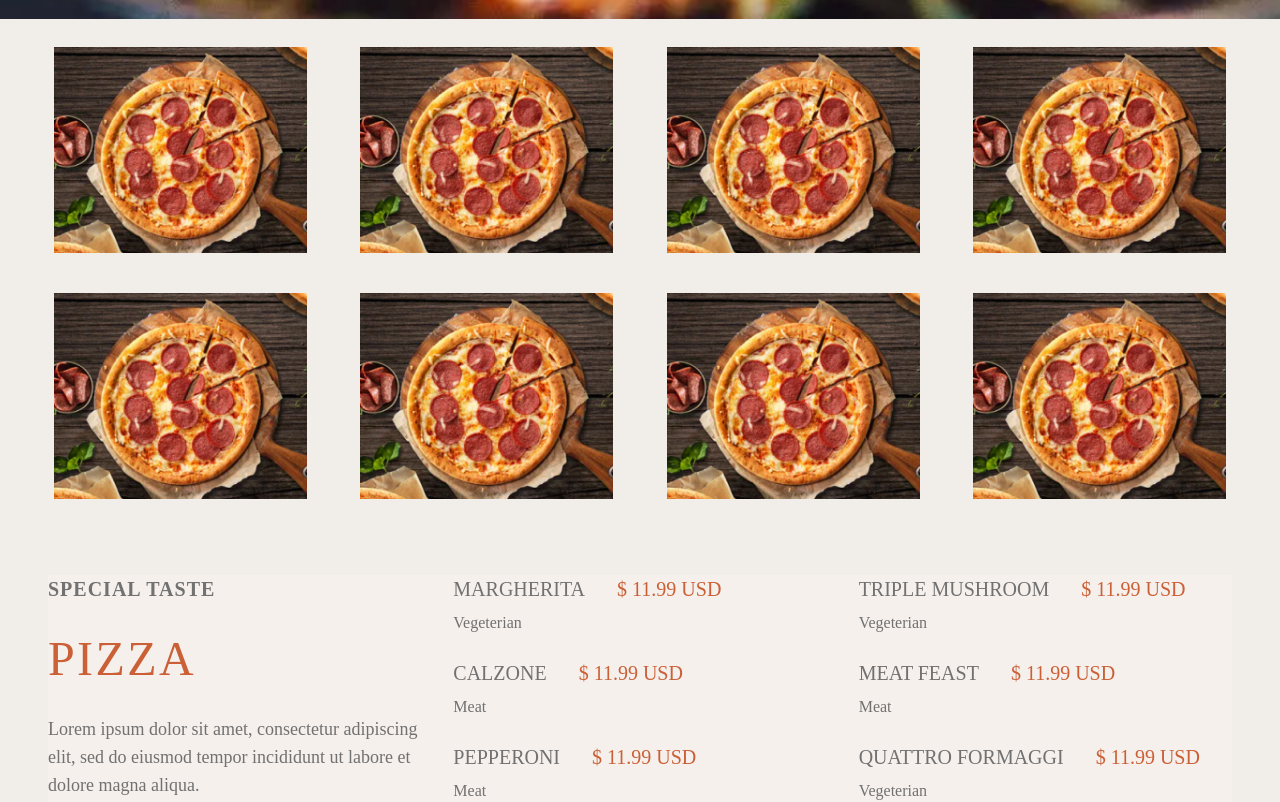
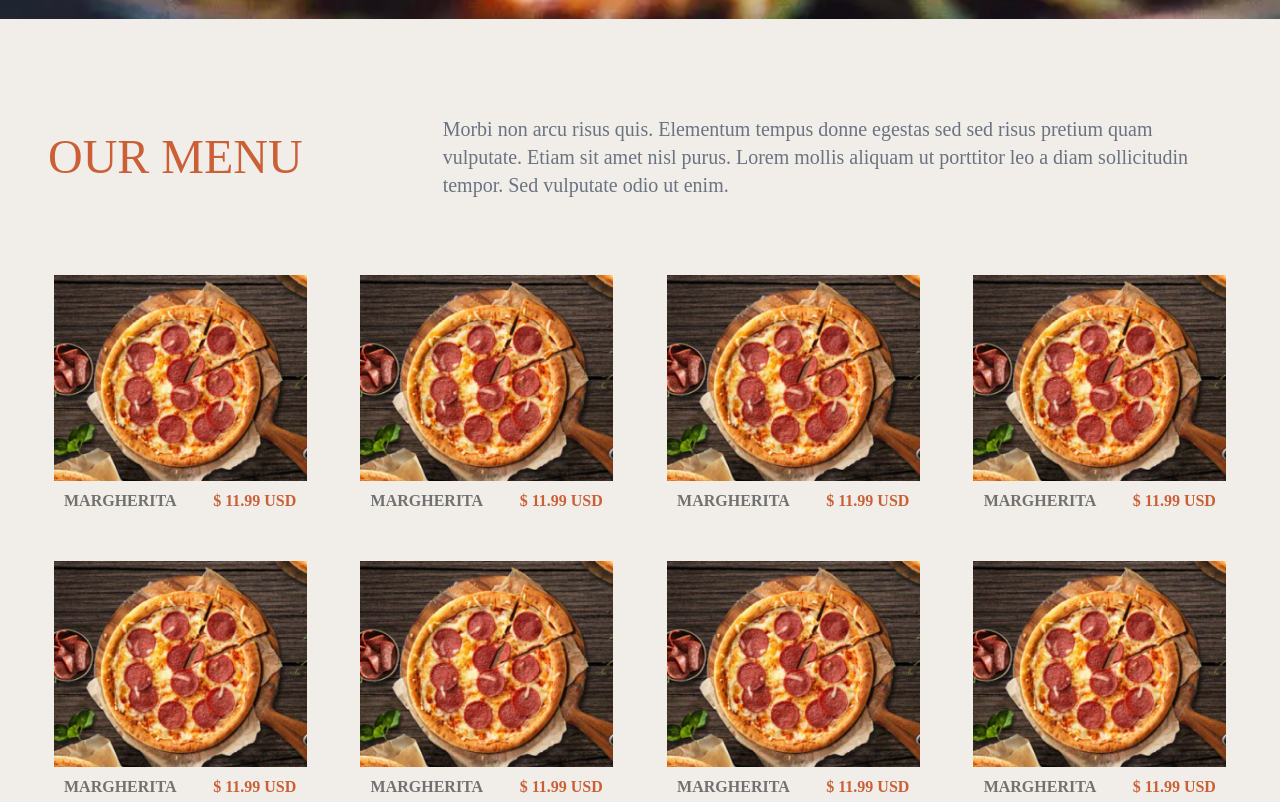
Before and after one commit to sulkhan10/ramen-fe, a React (Create React App) app: page /menu in a window 1280 px wide. Shown: the part 781-1583 px from the top of the page. Built offline with nearby package versions, Linux system fonts and the light colour scheme.

Commit message:
feat : add section to menu

```diff
--- a/src/pages/Menu.js
+++ b/src/pages/Menu.js
@@ -79,69 +79,150 @@ const Menu = () => {
     <div className="min-h-screen bg-[#f1eee9] flex flex-col  justify-center items-center text-md text-[#717171] ">
       <div className="h-screen ">
         <img src={backgroundMenu} className="h-full object-cover" />
+      </div>{" "}
+      <div className="flex flex-col sm:flex-row  pt-8 px-8 sm:p-12 sm:mt-12 items-center justify-evenly w-full">
+        <div className="w-full sm:w-1/3 py-4 sm:py-0">
+          <p className="text-[#cb6037] text-3xl sm:text-5xl">OUR MENU </p>
+        </div>
+        <div className="w-full sm:w-2/3">
+          <p className="text-gray-500 sm:text-xl">
+            Morbi non arcu risus quis. Elementum tempus donne egestas sed sed
+            risus pretium quam vulputate. Etiam sit amet nisl purus. Lorem
+            mollis aliquam ut porttitor leo a diam sollicitudin tempor. Sed
+            vulputate odio ut enim.
+          </p>
+        </div>
       </div>
-      {/* <div className="flex items-center justify-center w-full"> */}
-        <div className="flex flex-wrap py-12 px-4 sm:p-2 items-center justify-evenly">
-          <div className="h-auto w-1/2 sm:w-1/5 overflow-hidden p-2 sm:p-0 sm:m-2 sm:my-5">
+      <div className="flex flex-wrap py-12 px-4 sm:p-2 items-center justify-evenly w-full">
+        <div className=" w-1/2 sm:w-1/5 p-2 sm:p-0 sm:m-2 sm:my-5">
+          <div className=" w-full overflow-hidden ">
             <img
               src={cardMenuOne}
               alt="card menu"
               className="h-full w-full object-cover transform transition-transform duration-700 hover:scale-125
       "
-            />
+            />{" "}
           </div>
-          <div className="h-auto w-1/2 sm:w-1/5 overflow-hidden p-2 sm:p-0 sm:m-2 sm:my-5">
+          <div className="flex flex-col sm:flex-row sm:gap-8 font-semibold p-2 sm:justify-around">
+            <p className="cursor-default hover:text-[#cb6037] transition-colors duration-400 hover:cursor-pointer">
+              MARGHERITA
+            </p>
+            <p className="cursor-default text-[#cb6037]"> $ 11.99 USD</p>
+          </div>
+        </div>
+        <div className=" w-1/2 sm:w-1/5 p-2 sm:p-0 sm:m-2 sm:my-5">
+          <div className=" w-full overflow-hidden ">
             <img
               src={cardMenuOne}
               alt="card menu"
-              className="h-full w-full object-cover transform transition-transform duration-700 hover:scale-125"
-            />
+              className="h-full w-full object-cover transform transition-transform duration-700 hover:scale-125
+      "
+            />{" "}
           </div>
-          <div className="h-auto w-1/2 sm:w-1/5 overflow-hidden p-2 sm:p-0 sm:m-2 sm:my-5">
+          <div className="flex flex-col sm:flex-row sm:gap-8 font-semibold p-2 sm:justify-around">
+            <p className="cursor-default hover:text-[#cb6037] transition-colors duration-400 hover:cursor-pointer">
+              MARGHERITA
+            </p>
+            <p className="cursor-default text-[#cb6037]"> $ 11.99 USD</p>
+          </div>
+        </div>
+        <div className=" w-1/2 sm:w-1/5 p-2 sm:p-0 sm:m-2 sm:my-5">
+          <div className=" w-full overflow-hidden ">
             <img
               src={cardMenuOne}
               alt="card menu"
-              className="h-full w-full object-cover transform transition-transform duration-700 hover:scale-125"
-            />
+              className="h-full w-full object-cover transform transition-transform duration-700 hover:scale-125
+      "
+            />{" "}
           </div>
-          <div className="h-auto w-1/2 sm:w-1/5 overflow-hidden p-2 sm:p-0 sm:m-2 sm:my-5">
+          <div className="flex flex-col sm:flex-row sm:gap-8 font-semibold p-2 sm:justify-around">
+            <p className="cursor-default hover:text-[#cb6037] transition-colors duration-400 hover:cursor-pointer">
+              MARGHERITA
+            </p>
+            <p className="cursor-default text-[#cb6037]"> $ 11.99 USD</p>
+          </div>
+        </div>
+        <div className=" w-1/2 sm:w-1/5 p-2 sm:p-0 sm:m-2 sm:my-5">
+          <div className=" w-full overflow-hidden ">
             <img
               src={cardMenuOne}
               alt="card menu"
-              className="h-full w-full object-cover transform transition-transform duration-700 hover:scale-125"
-            />
+              className="h-full w-full object-cover transform transition-transform duration-700 hover:scale-125
+      "
+            />{" "}
           </div>
-          <div className="h-auto w-1/2 sm:w-1/5 overflow-hidden p-2 sm:p-0 sm:m-2 sm:my-5">
+          <div className="flex flex-col sm:flex-row sm:gap-8 font-semibold p-2 sm:justify-around">
+            <p className="cursor-default hover:text-[#cb6037] transition-colors duration-400 hover:cursor-pointer">
+              MARGHERITA
+            </p>
+            <p className="cursor-default text-[#cb6037]"> $ 11.99 USD</p>
+          </div>
+        </div>
+        <div className=" w-1/2 sm:w-1/5 p-2 sm:p-0 sm:m-2 sm:my-5">
+          <div className=" w-full overflow-hidden ">
             <img
               src={cardMenuOne}
               alt="card menu"
-              className="h-full w-full object-cover transform transition-transform duration-700 hover:scale-125"
-            />
+              className="h-full w-full object-cover transform transition-transform duration-700 hover:scale-125
+      "
+            />{" "}
           </div>
-          <div className="h-auto w-1/2 sm:w-1/5 overflow-hidden p-2 sm:p-0 sm:m-2 sm:my-5">
+          <div className="flex flex-col sm:flex-row sm:gap-8 font-semibold p-2 sm:justify-around">
+            <p className="cursor-default hover:text-[#cb6037] transition-colors duration-400 hover:cursor-pointer">
+              MARGHERITA
+            </p>
+            <p className="cursor-default text-[#cb6037]"> $ 11.99 USD</p>
+          </div>
+        </div>
+        <div className=" w-1/2 sm:w-1/5 p-2 sm:p-0 sm:m-2 sm:my-5">
+          <div className=" w-full overflow-hidden ">
             <img
               src={cardMenuOne}
               alt="card menu"
-              className="h-full w-full object-cover transform transition-transform duration-700 hover:scale-125"
-            />
+              className="h-full w-full object-cover transform transition-transform duration-700 hover:scale-125
+      "
+            />{" "}
           </div>
-          <div className="h-auto w-1/2 sm:w-1/5 overflow-hidden p-2 sm:p-0 sm:m-2 sm:my-5">
+          <div className="flex flex-col sm:flex-row sm:gap-8 font-semibold p-2 sm:justify-around">
+            <p className="cursor-default hover:text-[#cb6037] transition-colors duration-400 hover:cursor-pointer">
+              MARGHERITA
+            </p>
+            <p className="cursor-default text-[#cb6037]"> $ 11.99 USD</p>
+          </div>
+        </div>
+        <div className=" w-1/2 sm:w-1/5 p-2 sm:p-0 sm:m-2 sm:my-5">
+          <div className=" w-full overflow-hidden ">
             <img
               src={cardMenuOne}
               alt="card menu"
-              className="h-full w-full object-cover transform transition-transform duration-700 hover:scale-125"
-            />
+              className="h-full w-full object-cover transform transition-transform duration-700 hover:scale-125
+      "
+            />{" "}
           </div>
-          <div className="h-auto w-1/2 sm:w-1/5 overflow-hidden p-2 sm:p-0 sm:m-2 sm:my-5">
+          <div className="flex flex-col sm:flex-row sm:gap-8 font-semibold p-2 sm:justify-around">
+            <p className="cursor-default hover:text-[#cb6037] transition-colors duration-400 hover:cursor-pointer">
+              MARGHERITA
+            </p>
+            <p className="cursor-default text-[#cb6037]"> $ 11.99 USD</p>
+          </div>
+        </div>
+        <div className=" w-1/2 sm:w-1/5 p-2 sm:p-0 sm:m-2 sm:my-5">
+          <div className=" w-full overflow-hidden ">
             <img
               src={cardMenuOne}
               alt="card menu"
-              className="h-full w-full object-cover transform transition-transform duration-700 hover:scale-125"
-            />
+              className="h-full w-full object-cover transform transition-transform duration-700 hover:scale-125
+      "
+            />{" "}
+          </div>
+          <div className="flex flex-col sm:flex-row sm:gap-8 font-semibold p-2 sm:justify-around">
+            <p className="cursor-default hover:text-[#cb6037] transition-colors duration-400 hover:cursor-pointer">
+              MARGHERITA
+            </p>
+            <p className="cursor-default text-[#cb6037]"> $ 11.99 USD</p>
           </div>
         </div>
-      {/* </div> */}
-
+      </div>
       <div className="w-full sm:h-[70vh] relative p-12 mb-20 ">
         <Swiper
           ref={swiperRef}
```
